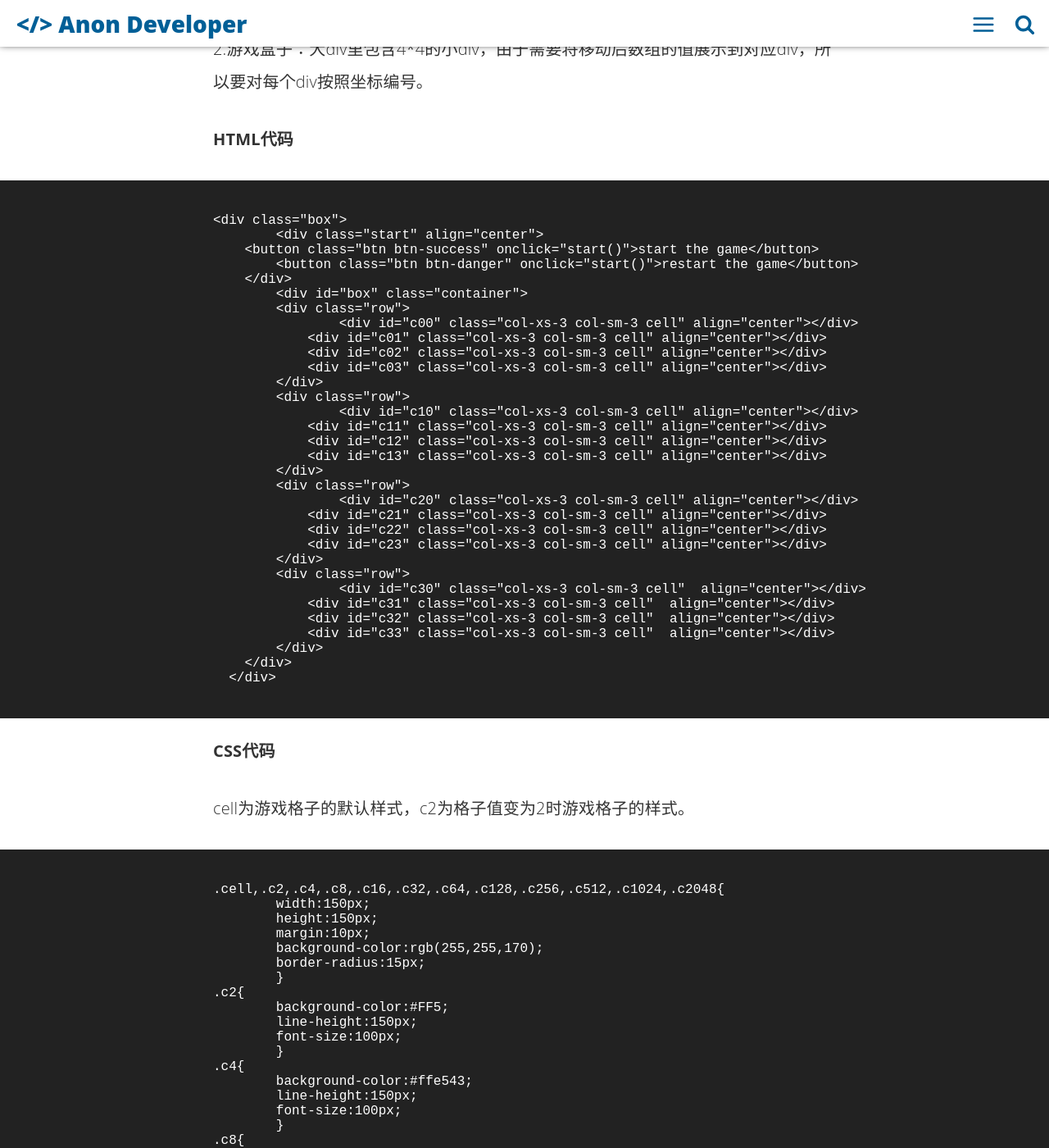
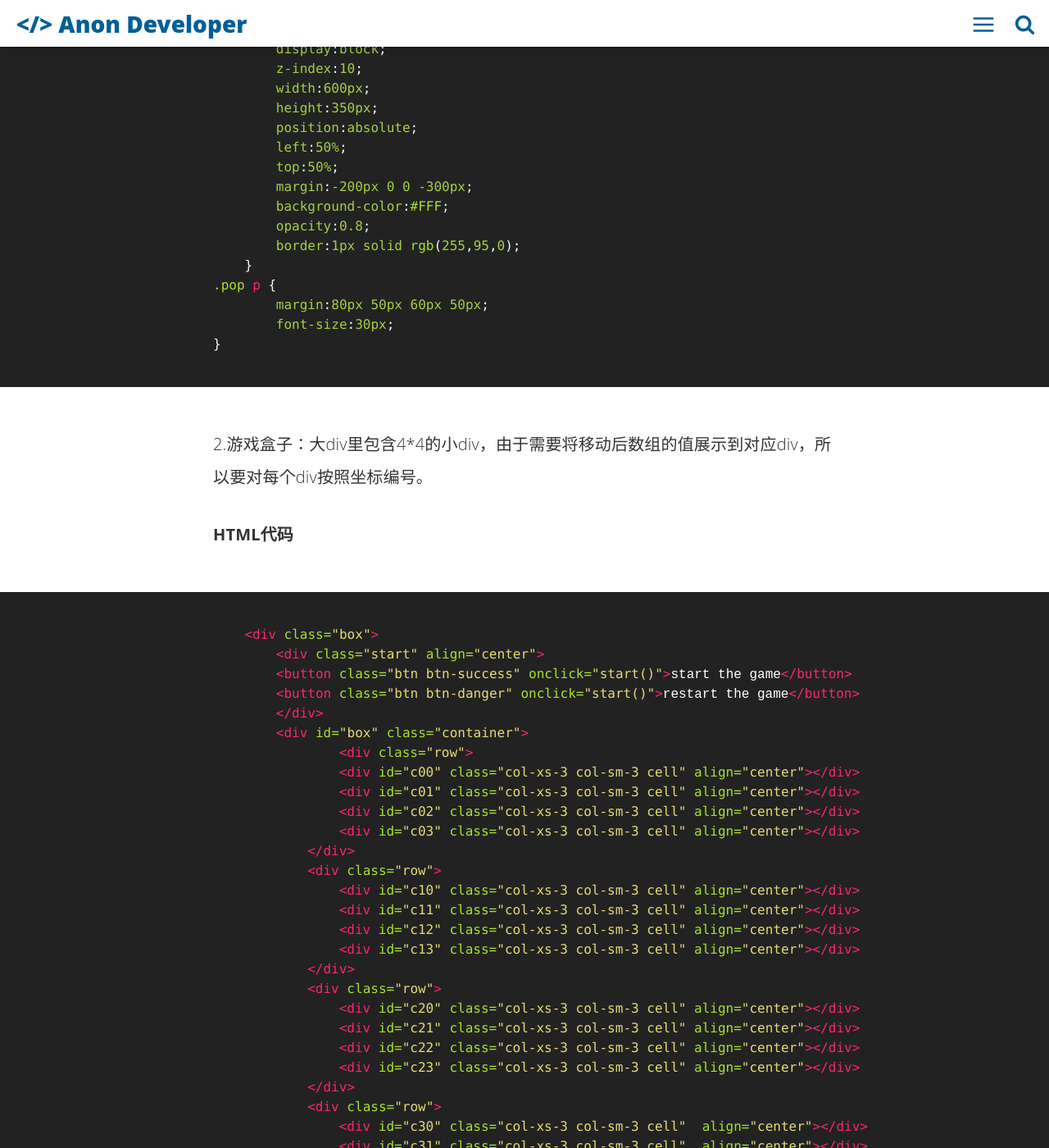
Before and after one commit to shannuo/shannuo.github.io, a Jekyll site: the page built from _posts/2017-07-28-day03.MD, in a window 1280 px wide and 1400 px high, scrolled down 2650 px. Shown: the whole window at 82% size. Built offline with Jekyll 4.4.1, drawn with Linux system fonts in a browser that asks for light colours; comment, search, counter and statistics services are not loaded; some of the changed text lies outside the part shown.

Commit message:
Update 2017-07-28-day03.MD

```diff
--- a/_posts/2017-07-28-day03.MD
+++ b/_posts/2017-07-28-day03.MD
@@ -13,47 +13,61 @@ twitter_text: '前端学习提升计划第三天'
 introduction: '前端学习提升计划第三天'
 ---
 ### Ahri-珊
-#  目标是FE-day3
 
 day3将分享用JS编写的2048小游戏。
 **目录 (Table of Contents)**
 
 [TOCM]
 
-### 游戏介绍
-#### 操作：
+## 游戏介绍
+
+### 操作：
 使用键盘方向键，四个方向移动（移动设备上下左右滑动）
-#### 规则：
+
+### 规则：
 2048是在一个正宫格(本例为4*4)中进行的，一开始游戏会出现2个数字，在游戏中系统本身只会给出2跟4这2个数字的。
+
 我们的目标是2048，游戏开始后，玩家要通过移动数字进行合并来达到2048。
+
 在游戏中玩家将数字移动一个方向，正宫格中所有的数字也会同样移动，通过这样的移动我们要合成2048的，就是2跟2合成4，4跟4合成8以此类推，只有同数值的数字才能合成。
+
 当玩家成功合成2048后，游戏就顺利通关了，而如果正宫格中的格子全部填满并且相邻的格子都不相同也就是无法移动的话，那么恭喜你，gameover。
-#### 示例图：
 
-### 游戏分析：
-####思路
+### 示例图：
+
+## 游戏分析：
+### 思路
+
 使用数组存放游戏格子中的数字，移动结束后重新初始化格子。
-#### 组件：
+
+### 组件：
+
 使用了Bootstrap。
+
 1.弹出框：提示玩家开始游戏、游戏胜利、游戏结束
 
 **HTML代码**
 
+{% highlight html %}
 
-    	<div class="pop">
-			<div align="right">
-				<button class="btn btn-default" onclick="cant()">关闭</button>
-			</div>
-    		<p id="res" align="center">此处为提示内容</p>
-			<div align="center">
-				<button class="btn btn-success" onclick="start()">start the game</button>				</div>
-     	 </div>
+<div class="pop">
+	<div align="right">
+		<button class="btn btn-default" onclick="cant()">关闭</button>
+	</div>
+	<p id="res" align="center">此处为提示内容</p>
+	<div align="center">
+		<button class="btn btn-success" onclick="start()">start the game</button>
+	</div>
+</div>
+
+{% endhighlight %}
 
 **CSS代码**
 
+{% highlight css %}
 
-    .pop{
-    	display:block;
+.pop {
+	display:block;
     	z-index:10;
     	width:600px;
         height:350px;
@@ -64,16 +78,19 @@ day3将分享用JS编写的2048小游戏。
     	background-color:#FFF;
     	opacity:0.8;
     	border:1px solid rgb(255,95,0);
-    	}
-    .pop p{
-    	margin:80px 50px 60px 50px;
+    }
+.pop p {
+	margin:80px 50px 60px 50px;
     	font-size:30px;
-    	}
+}
+
+{% endhighlight %}
 
 2.游戏盒子：大div里包含4*4的小div，由于需要将移动后数组的值展示到对应div，所以要对每个div按照坐标编号。
 
 **HTML代码**
 
+{% highlight html %}
 
     <div class="box">
       	<div class="start" align="center">
@@ -108,10 +125,13 @@ day3将分享用JS编写的2048小游戏。
         </div>
       </div>
 
+{% endhighlight %}
+
 **CSS代码**
 
 cell为游戏格子的默认样式，c2为格子值变为2时游戏格子的样式。
 
+{% highlight css %}
 
     .cell,.c2,.c4,.c8,.c16,.c32,.c64,.c128,.c256,.c512,.c1024,.c2048{
     	width:150px;
@@ -178,11 +198,15 @@ cell为游戏格子的默认样式，c2为格子值变为2时游戏格子的样
     	word-break: break-all;word-wrap: break-word;
     	}
 
+{% endhighlight %}
 
-#### 事件
+### 事件
+
 1.初始化
+
 首先我们需要初始化一个二维数组存放游戏格子的值，初始化值为0。
 
+{% highlight JavaScript %}
 
     var nums = new Array();
     for(var i = 0;i<4;i++)
@@ -193,13 +217,14 @@ cell为游戏格子的默认样式，c2为格子值变为2时游戏格子的样
     		nums[i][j] = 0;
     	}
     }
+
+{% endhighlight %}
+
 然后我们需要将数组中的值展现到游戏盒子对应的格子里，让玩家能够看到。而对应的值对应的样式不同。所以我们需要两个函数：a.将一个元素的样式和值与游戏格子对应起来。b.遍历数组，将每个元素都与游戏格子对应。
 
+{% highlight JavaScript %}
 
-
-
-
-        var showNum = function(num,Cx,Cy,t)
+    var showNum = function(num,Cx,Cy,t)
         	{
         		var id = "c"+Cx.toString()+Cy.toString();
         		var cl = "c"+num.toString();
@@ -223,9 +248,15 @@ cell为游戏格子的默认样式，c2为格子值变为2时游戏格子的样
     		}
     	}
     }
+
+{% endhighlight %}
+
 2.开始游戏
+
 好了，现在我们要点击开始游戏了，点击开始游戏后，我们首先需要清空存放上次游戏结果的数组，然后系统会在没有数字的游戏格子里随机出现两个数字。所以我们需要一个清空数组的函数restart()，一个在空位置随机产生数字并展示出来的函数newNumber().然后在开始游戏点击事件里调用这两个函数并隐藏弹出框。
 
+
+{% highlight JavaScript %}
 
 		var start = function()
 		{
@@ -262,11 +293,14 @@ cell为游戏格子的默认样式，c2为格子值变为2时游戏格子的样
         	showNum(num,Cx,Cy);
         }
 
+{% endhighlight %}
 
 3.上下左右事件
+
 游戏开始了，玩家让这些游戏格子往哪边走，游戏格子就得往那边走，并且两个相同的数撞在一起就合并！duang~我们以向左滑动为例分析。
 首先我们判断当前能不能进行左滑操作，这里用一个canMoveLeft函数判断，如果游戏格子里存在一个格子左边有空位或者左划可以合并那么玩家就可以向左滑滑动。
 
+{% highlight JavaScript %}
 
     var canMoveLeft = function()
     {
@@ -277,8 +311,12 @@ cell为游戏格子的默认样式，c2为格子值变为2时游戏格子的样
                         return true;
         return false;
     }
+
+{% endhighlight %}
+
 然后我么需要对存放数值的数组进行遍历寻找值不为空的元素（需要判断要不要滑动的元素），然后在这样的元素左边寻找它的落地位置。落地位置需要满足两个条件：a.这个位置是空的或者这个位置跟我值一样。b.我要移到这个位置中间没有元素挡着我。（注意，左滑应从最左边的元素开始遍历，右滑应从最右边的元素开始遍历）。如果找到的落地位置是空的，交换两个元素值就可以了，如果不是空的则需要合并元素。到这步，我们还需要一个函数noBlockHorizontal判断条件b。
 
+{% highlight JavaScript %}
 
     function noBlockHorizontal(row,col1,col2){
         for(var i=col1+1;i<col2;i++)
@@ -286,8 +324,11 @@ cell为游戏格子的默认样式，c2为格子值变为2时游戏格子的样
                 return false;
         return true;
     }
-遍历结束后，所有的元素都呆在了左滑后该呆的位置了，更新游戏格子就行啦。
+{% endhighlight %}
 
+遍历结束后，所有的元素都待在了左滑后该呆的位置了，更新游戏格子就行啦。
+
+{% highlight JavaScript %}
 
     var moveLeft = function()
     {
@@ -321,11 +362,13 @@ cell为游戏格子的默认样式，c2为格子值变为2时游戏格子的样
     	updateView();
     	return true;
     }
+{% endhighlight %}
 
 4.结束游戏
 a.当游戏格子位置满了并且不能再滑动时，游戏失败。因此我们需要两个函数nospace()与nomove()来判断游戏格子满没满，还能不能移动。
 
 
+{% highlight JavaScript %}
 
     var nomove = function()
     {
@@ -353,13 +396,21 @@ a.当游戏格子位置满了并且不能再滑动时，游戏失败。因此我
         document.getElementById("res").innerHTML = "你又死了呀，好菜哦，再玩一次证明你自己吧";
     	$(".pop").show();
     }
+
+{% endhighlight %}
+
 5.添加移动端滑动事件
+
 我使用的[这种](http://www.cnblogs.com/beiz/p/5817192.html "这种")方法。
+
 6.添加自己喜欢的动画
+
 我采用的jQuery的animate方法。
 
-### 查看完整代码与示例
+## 查看完整代码与示例
+
 看代码点[这里](https://github.com/shannuo/tryFe/tree/master/2048 "这里")~
+
 玩游戏点[这里](shannuo.github.io/tryFe/2048 "这里")~
 
-### End
+## End
```
